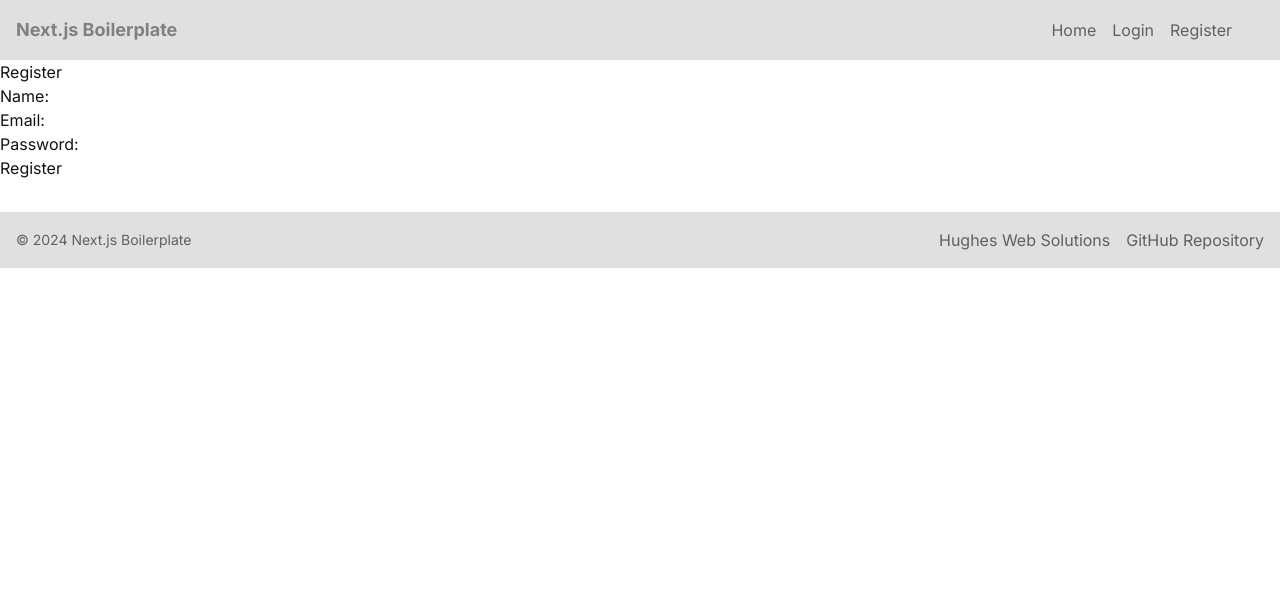
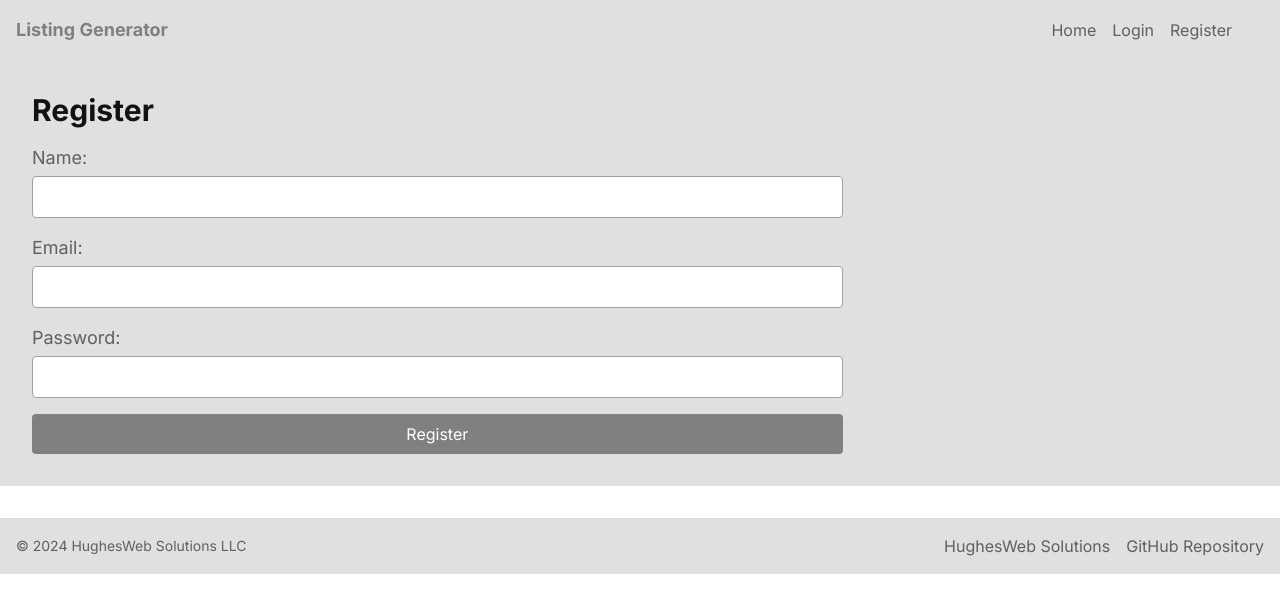
Before and after one commit to jordanhughes421/ListingGeneratorV1, a Next.js app: page /dashboard/register in a window 1280 px wide. Shown: the top 612 px of the page. Built offline with nearby package versions, Linux system fonts and the light colour scheme; no server answers.

Commit message:
changed everything for listing generator

```diff
--- a/app/components/footer.tsx
+++ b/app/components/footer.tsx
@@ -5,17 +5,17 @@ const Footer = () => {
         <footer className="bg-brandColor1 text-brandColor5 p-4 mt-8">
             <div className="container mx-auto flex justify-between items-center flex-wrap">
                 <p className="text-sm w-full md:w-auto mb-4 md:mb-0 text-center md:text-left">
-                    &copy; {new Date().getFullYear()} Next.js Boilerplate
+                    &copy; {new Date().getFullYear()} HughesWeb Solutions LLC
                 </p>
                 <nav className="w-full md:w-auto">
                     <ul className="flex justify-center md:justify-end gap-4 flex-wrap">
                         <li>
                             <Link href="https://hugheswebsolutions.com" target="_blank" rel="noopener noreferrer" className="hover:text-brandColor3">
-                                Hughes Web Solutions
+                                HughesWeb Solutions
                             </Link>
                         </li>
                         <li>
-                            <Link href="https://github.com/jordanhughes421/nextjs-auth-boilerplate" target="_blank" rel="noopener noreferrer" className="hover:text-brandColor3">
+                            <Link href="https://github.com/jordanhughes421/ListingGeneratorV1" target="_blank" rel="noopener noreferrer" className="hover:text-brandColor3">
                                 GitHub Repository
                             </Link>
                         </li>
--- a/app/components/header.tsx
+++ b/app/components/header.tsx
@@ -53,7 +53,7 @@ const Header = () => {
     return (
         <header className="md:flex bg-brandColor1">  {/* Use brandColor1 for background */}
             <div className="container mx-auto flex justify-between items-center bg-brandColor1 text-brandColor5 p-4">
-                <h1 className="text-lg text-brandColor4 font-bold">Next.js Boilerplate</h1>
+                <h1 className="text-lg text-brandColor4 font-bold">Listing Generator</h1>
                 <button className="text-brandColor4 md:hidden" onClick={() => setIsOpen(!isOpen)}>
                     <svg className="w-6 h-6" fill="none" strokeLinecap="round" strokeLinejoin="round" strokeWidth="2" viewBox="0 0 24 24" stroke="currentColor">
                         <path d="M4 6h16M4 12h16m-7 6h7" />
--- a/app/dashboard/login/page.tsx
+++ b/app/dashboard/login/page.tsx
@@ -71,32 +71,35 @@ const LoginPage = () => {
   };
 
   return (
+  <div className="bg-brandColor1 p-8">
+    <h1 className="text-3xl font-bold mb-4">Login</h1>
+    <form onSubmit={handleSubmit} className="space-y-4">
       <div>
-      <h1>Login</h1>
-      <form onSubmit={handleSubmit}>
-        <div>
-          <label htmlFor="email">Email:</label>
+        <label htmlFor="email" className="block text-lg text-brandColor5 mb-1">Email:</label>
         <input
           type="email"
           id="email"
           value={email}
           onChange={(e) => setEmail(e.target.value)}
           required
+          className="w-full lg:w-2/3 px-4 py-2 rounded border border-brandColor3 focus:outline-none focus:border-brandColor4"
         />
       </div>
       <div>
-          <label htmlFor="password">Password:</label>
+        <label htmlFor="password" className="block text-lg text-brandColor5 mb-1">Password:</label>
         <input
           type="password"
           id="password"
           value={password}
           onChange={(e) => setPassword(e.target.value)}
           required
+          className="w-full lg:w-2/3 px-4 py-2 rounded border border-brandColor3 focus:outline-none focus:border-brandColor4"
         />
       </div>
-        <button type="submit">Log In</button>
+      <button type="submit" className="w-full lg:w-2/3 bg-brandColor4 text-white py-2 rounded hover:bg-brandColor3 transition duration-300">Log In</button>
     </form>
   </div>
+
   );
 };
 
--- a/app/dashboard/page.tsx
+++ b/app/dashboard/page.tsx
@@ -81,7 +81,7 @@ const Dashboard = () => {
     if (!user) {
       fetchUserData();
     }
-  }, [user]);
+  }, [router, setUser, user]);
 
   return (
     <div className="bg-brandColor1 text-brandColor5 p-6">
--- a/app/dashboard/register/page.tsx
+++ b/app/dashboard/register/page.tsx
@@ -97,40 +97,43 @@ const RegisterPage = () => {
   };
 
   return (
+<div className="bg-brandColor1 p-8">
+  <h1 className="text-3xl font-bold mb-4">Register</h1>
+  <form onSubmit={handleSubmit} className="space-y-4">
     <div>
-      <h1>Register</h1>
-      <form onSubmit={handleSubmit}>
-        <div>
-          <label htmlFor="name">Name:</label>
+      <label htmlFor="name" className="block text-lg text-brandColor5 mb-1">Name:</label>
       <input
         type="text"
         id="name"
         value={name}
         onChange={(e) => setName(e.target.value)}
         required
+        className="w-full lg:w-2/3 px-4 py-2 rounded border border-brandColor3 focus:outline-none focus:border-brandColor4"
       />
     </div>
     <div>
-          <label htmlFor="email">Email:</label>
+      <label htmlFor="email" className="block text-lg text-brandColor5 mb-1">Email:</label>
       <input
         type="email"
         id="email"
         value={email}
         onChange={(e) => setEmail(e.target.value)}
         required
+        className="w-full lg:w-2/3 px-4 py-2 rounded border border-brandColor3 focus:outline-none focus:border-brandColor4"
       />
     </div>
     <div>
-          <label htmlFor="password">Password:</label>
+      <label htmlFor="password" className="block text-lg text-brandColor5 mb-1">Password:</label>
       <input
         type="password"
         id="password"
         value={password}
         onChange={(e) => setPassword(e.target.value)}
         required
+        className="w-full lg:w-2/3 px-4 py-2 rounded border border-brandColor3 focus:outline-none focus:border-brandColor4"
       />
     </div>
-        <button type="submit">Register</button>
+    <button type="submit" className="w-full lg:w-2/3 bg-brandColor4 text-white py-2 rounded hover:bg-brandColor3 transition duration-300">Register</button>
   </form>
 </div>
   );
--- a/app/page.tsx
+++ b/app/page.tsx
@@ -3,28 +3,14 @@ import Image from "next/image";
 export default function Home() {
   return (
     <main className="flex min-h-screen flex-col items-center justify-between text-brandColor5 p-6 md:p-24">
-    <header className="z-10 w-full max-w-5xl flex flex-col items-center text-center space-y-4">
-        <h1 className="text-2xl md:text-4xl font-bold">Welcome to the Next.js Auth Boilerplate</h1>
-        <p className="text-md md:text-lg">
-            This boilerplate simplifies the process of building a Next.js application with
-            built-in authentication features. It&apos;s designed to be a starting point for any enterprise-level or personal project.
-        </p>
-    </header>
+        <header className="z-10 w-full max-w-5xl flex flex-col items-center text-center space-y-4">
+            <h1 className="text-2xl md:text-4xl font-bold">Welcome to the Listing Generator</h1>
+            <p className="text-md md:text-lg">
+                This boilerplate simplifies the process of building a E-Commerce listing with
+                built-in AI features. It&apos;s designed to be easy to use and generate impressive results.
+            </p>
+        </header>
 
-    <section className="z-10 w-full max-w-3xl flex flex-col items-center text-center space-y-4 mt-10 mb-20">
-        <h2 className="text-xl md:text-3xl font-semibold">Why Use This Boilerplate?</h2>
-        <p className="text-sm md:text-md">
-            Jumpstart your development with pre-built authentication logic, including session management,
-            user registration, and login capabilities, all integrated with a modern UI.
-        </p>
-        <p className="text-sm md:text-md">
-            It leverages the best practices in security and scalable architecture, allowing you to focus
-            on developing unique features without worrying about the underlying authentication infrastructure.
-        </p>
-        <p className="text-sm md:text-md">
-            You want to own 100% of your user authentication process for security reasons.
-        </p>
-    </section>
     </main>
   );
 }
```
Lines whose indentation alone changed are shown as unchanged.
